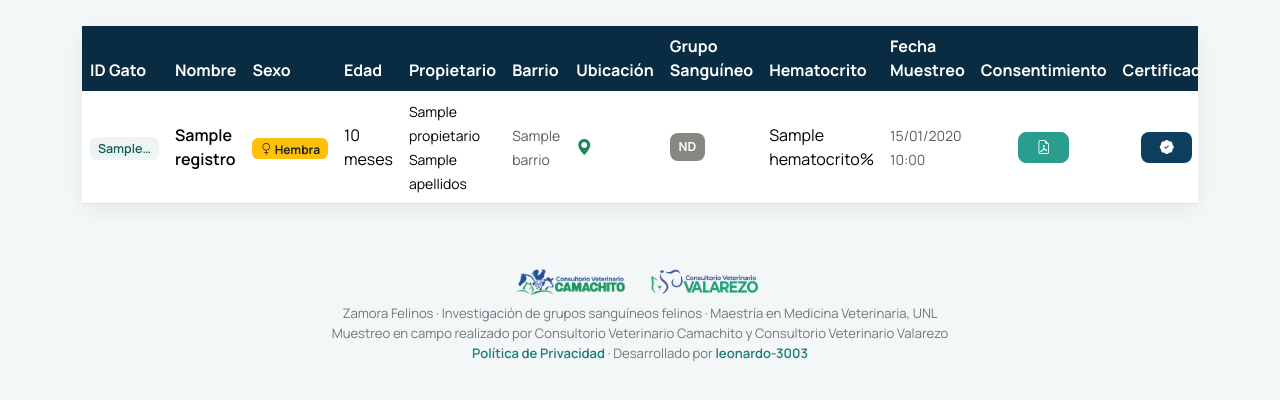
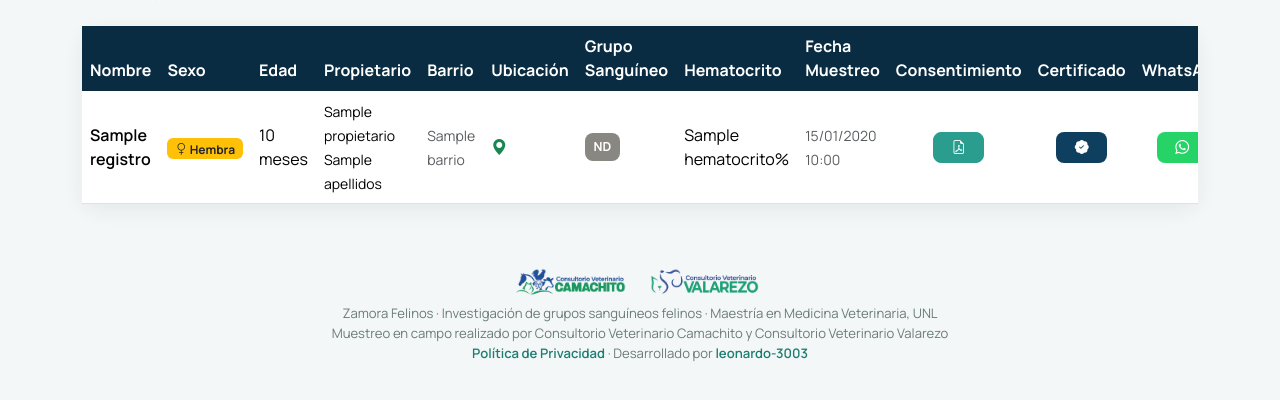
Before and after one commit to leonardo-3003/zamora-felinos, a Django app: template templates/core/registro_list.html in a window 1280 px wide. Shown: the part 295-695 px from the top of the page. Run offline with Django 5.2, Linux system fonts and the light colour scheme; the template is opened without the code that fills it: most values are stand-ins (such as "Sample title", 1, 10 or a date in 2020).

Commit message:
Quita la columna ID Gato de la lista de registros
El UUID no significa nada para el usuario final; se sigue guardando en
la base de datos como siempre, solo deja de mostrarse en la tabla.

Co-Authored-By: Claude Sonnet 5 <noreply@anthropic.com>

```diff
--- a/templates/core/registro_list.html
+++ b/templates/core/registro_list.html
@@ -3,14 +3,6 @@
 {% block content %}
 
 <style>
-  .id-chip {
-    font-size: .78rem;
-    background: #eef4f4;
-    color: var(--brand-teal-darker);
-    padding: .2rem .5rem;
-    border-radius: .4rem;
-    font-weight: 600;
-  }
   .grupo-badge {
     display: inline-flex;
     align-items: center;
@@ -67,7 +59,6 @@
       <table class="table table-hover mb-0 align-middle">
         <thead class="table-dark">
           <tr>
-            <th style="width: 180px;">ID Gato</th>
             <th style="width: 150px;">Nombre</th>
             <th style="width: 100px;">Sexo</th>
             <th style="width: 100px;">Edad</th>
@@ -86,7 +77,6 @@
         <tbody>
           {% for r in registros %}
           <tr>
-            <td><span class="id-chip">{{ r.id_gato|slice:":8" }}…</span></td>
             <td class="fw-semibold">{{ r.nombre|default:"Sin nombre" }}</td>
             <td>
               {% if r.sexo == 'M' %}
@@ -155,7 +145,7 @@
           </tr>
           {% empty %}
           <tr>
-            <td colspan="14" class="text-center text-muted py-5">
+            <td colspan="13" class="text-center text-muted py-5">
               <i class="bi bi-inbox" style="font-size: 3rem; opacity: 0.3;"></i>
               <p class="mt-3 mb-2">Aún no hay registros</p>
               <a href="{% url 'registro_create' %}" class="btn btn-primary btn-sm">Crear el primero</a>
```
